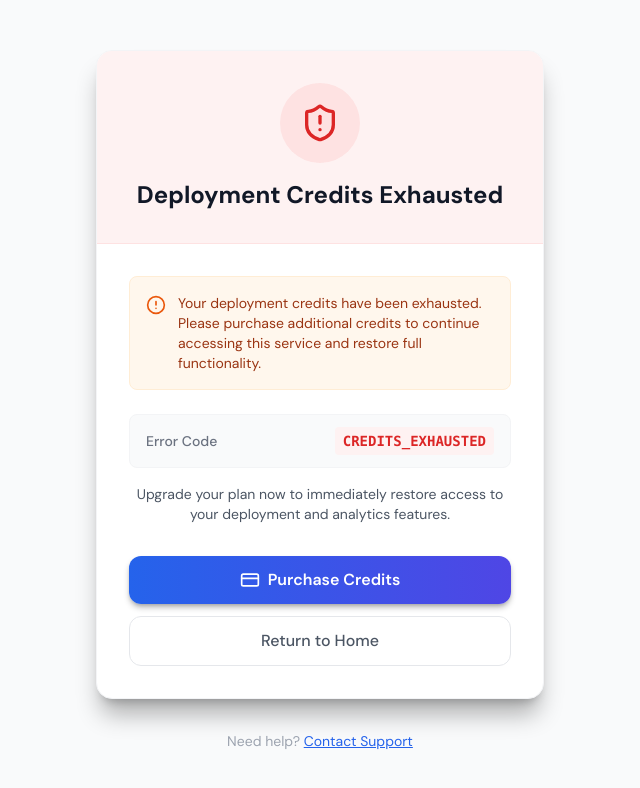
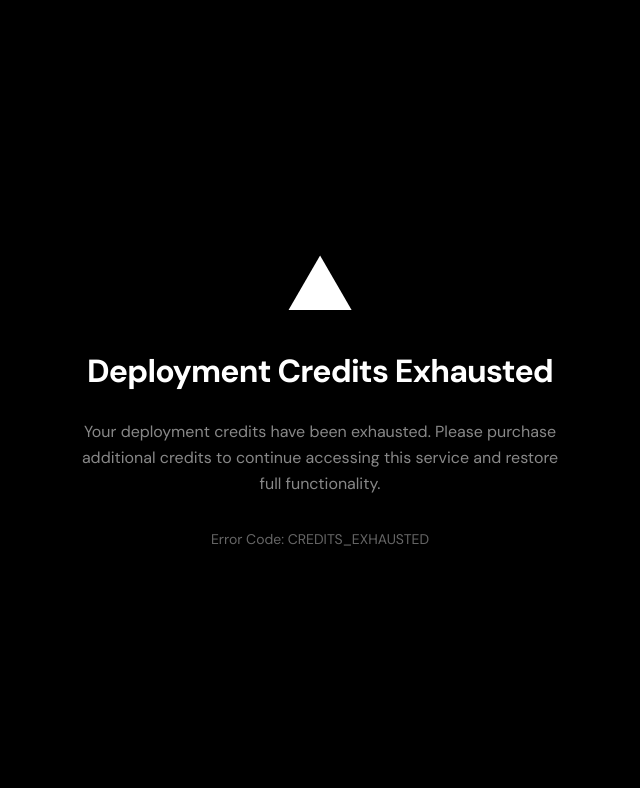
Before and after one commit to PranayGoudBurugu/CrimeDetection_Frontend, a React (Vite) app: page /credits-exhausted in a window 1280 px wide. Shown: the top 788 px of the page, without its empty margins (320-960 px from the left). Built offline with nearby package versions, Linux system fonts and the light colour scheme.

Commit message:
deployment fix

```diff
--- a/components/DeploymentGuard.tsx
+++ b/components/DeploymentGuard.tsx
@@ -5,7 +5,7 @@ import { useNavigate, useLocation } from 'react-router-dom';
 // DEPLOYMENT CONFIGURATION
 // To renew the deployment and enable access, update the DEPLOYMENT_DATE below
 // Set it to a date in the future (e.g., 30 days from now)
-const DEPLOYMENT_DATE = new Date('2027-12-01T00:00:00Z'); // UPDATE THIS DATE TO RENEW
+const DEPLOYMENT_DATE = new Date('2024-01-01T00:00:00Z'); // Set to PAST date to trigger "Credits Exhausted"
 const DEPLOYMENT_VALIDITY_DAYS = 30; // Deployment valid for 30 days
 
 // Calculate expiration date
@@ -28,8 +28,7 @@ export const DeploymentGuard: React.FC<DeploymentGuardProps> = ({ children }) =>
     const [isChecked, setIsChecked] = useState(false);
 
     useEffect(() => {
-        const checkDeployment = () => {
-            // Always allow access to the expired page itself
+        // Prevent infinite loops if we are already on the exhausted page
         if (location.pathname === '/credits-exhausted') {
             setIsChecked(true);
             return;
@@ -37,22 +36,31 @@ export const DeploymentGuard: React.FC<DeploymentGuardProps> = ({ children }) =>
 
         // Check if deployment is expired
         if (isDeploymentExpired()) {
-                // Redirect all routes to the expired page
+            // Redirect to exhausted page
             navigate('/credits-exhausted', { replace: true });
             return;
         }
 
-            // Deployment is active, allow access
+        // If not expired, allow rendering
         setIsChecked(true);
-        };
-
-        checkDeployment();
     }, [location.pathname, navigate]);
 
-    // If we haven't checked yet (or are redirecting), don't render children to prevent flash
-    if (!isChecked && location.pathname !== '/credits-exhausted' && isDeploymentExpired()) {
+    // Handle the render state
+    // 1. If on the exhausted page, render children (which is the Route for it)
+    if (location.pathname === '/credits-exhausted') {
+        return <>{children}</>;
+    }
+
+    // 2. If expired and not on the page yet, render nothing while redirecting
+    if (isDeploymentExpired()) {
         return null;
     }
 
+    // 3. If checked and valid, render children
+    if (isChecked) {
         return <>{children}</>;
+    }
+
+    // 4. Initial state before check, render nothing
+    return null;
 };
--- a/pages/CreditsExhaustedPage.tsx
+++ b/pages/CreditsExhaustedPage.tsx
@@ -1,90 +1,41 @@
 
 import React from 'react';
 import { motion } from 'framer-motion';
-import { AlertCircle, CreditCard, ArrowRight, ShieldAlert } from 'lucide-react';
-import { useNavigate } from 'react-router-dom';
 
-export const CreditsExhaustedPage: React.FC = () => {
-    const navigate = useNavigate();
-
+const CreditsExhaustedPage: React.FC = () => {
     return (
-        <div className="min-h-screen bg-gray-50 flex flex-col items-center justify-center p-4">
-            {/* Main Card */}
+        <div
+            className="flex min-h-screen flex-col items-center justify-center bg-black text-white px-4 font-sans selection:bg-white selection:text-black"
+            style={{ backgroundColor: '#000000', color: '#ffffff' }}
+        >
             <motion.div
                 initial={{ opacity: 0, y: 20 }}
                 animate={{ opacity: 1, y: 0 }}
                 transition={{ duration: 0.5 }}
-                className="max-w-md w-full bg-white rounded-2xl shadow-xl overflow-hidden border border-gray-100"
+                className="mb-8"
             >
-                {/* Header Section with Alert Icon */}
-                <div className="bg-red-50 p-8 flex justify-center items-center flex-col border-b border-red-100">
-                    <motion.div
-                        initial={{ scale: 0.8, rotate: -10 }}
-                        animate={{ scale: 1, rotate: 0 }}
-                        transition={{
-                            type: "spring",
-                            stiffness: 200,
-                            damping: 15,
-                            delay: 0.2
-                        }}
-                        className="w-20 h-20 bg-red-100 rounded-full flex items-center justify-center mb-4"
+                <svg
+                    aria-label="Vercel Logo"
+                    fill="white"
+                    viewBox="0 0 75 65"
+                    height="64"
+                    width="64"
+                    className="mx-auto"
                 >
-                        <ShieldAlert className="w-10 h-10 text-red-600" />
+                    <path d="M37.59.25l36.95 64H.64l36.95-64z" />
+                </svg>
             </motion.div>
-                    <h1 className="text-2xl font-bold text-gray-900 text-center">
+            <div className="text-center space-y-6 max-w-[480px]">
+                <h1 className="text-[32px] font-bold tracking-tight">
                     Deployment Credits Exhausted
                 </h1>
-                </div>
-
-                {/* Content Section */}
-                <div className="p-8 space-y-6">
-                    <div className="bg-orange-50 rounded-lg p-4 border border-orange-100 flex items-start space-x-3">
-                        <AlertCircle className="w-5 h-5 text-orange-600 flex-shrink-0 mt-0.5" />
-                        <p className="text-sm text-orange-800">
+                <p className="text-[#888888] text-[16px] leading-relaxed">
                     Your deployment credits have been exhausted. Please purchase additional credits to continue accessing this service and restore full functionality.
                 </p>
-                    </div>
-
-                    <div className="space-y-4">
-                        <div className="flex items-center justify-between text-sm text-gray-500 bg-gray-50 px-4 py-3 rounded-lg border border-gray-100">
-                            <span className="font-medium">Error Code</span>
-                            <code className="font-mono text-red-600 font-bold bg-red-50 px-2 py-1 rounded">CREDITS_EXHAUSTED</code>
-                        </div>
-
-                        <p className="text-gray-600 text-center text-sm">
-                            Upgrade your plan now to immediately restore access to your deployment and analytics features.
-                        </p>
-                    </div>
-
-                    {/* Actions */}
-                    <div className="space-y-3 pt-2">
-                        <button
-                            onClick={() => window.location.href = '#upgrade'} // Replace with actual payment link
-                            className="w-full flex items-center justify-center space-x-2 bg-gradient-to-r from-blue-600 to-indigo-600 hover:from-blue-700 hover:to-indigo-700 text-white font-semibold py-3 px-6 rounded-xl transition-all duration-200 transform hover:scale-[1.02] active:scale-[0.98] shadow-md hover:shadow-lg"
-                        >
-                            <CreditCard className="w-5 h-5" />
-                            <span>Purchase Credits</span>
-                        </button>
-
-                        <button
-                            onClick={() => navigate('/')}
-                            className="w-full flex items-center justify-center space-x-2 bg-white text-gray-600 hover:text-gray-900 font-medium py-3 px-6 rounded-xl border border-gray-200 hover:border-gray-300 transition-colors duration-200"
-                        >
-                            <span>Return to Home</span>
-                        </button>
+                <div className="text-[#666666] text-[14px] pt-2">
+                    <p>Error Code: CREDITS_EXHAUSTED</p>
                 </div>
             </div>
-            </motion.div>
-
-            {/* Footer Support Link */}
-            <motion.p
-                initial={{ opacity: 0 }}
-                animate={{ opacity: 1 }}
-                transition={{ delay: 0.8 }}
-                className="mt-8 text-sm text-gray-400"
-            >
-                Need help? <a href="#support" className="text-blue-600 hover:text-blue-700 underline">Contact Support</a>
-            </motion.p>
         </div>
     );
 };
```
Lines whose indentation alone changed are shown as unchanged.
